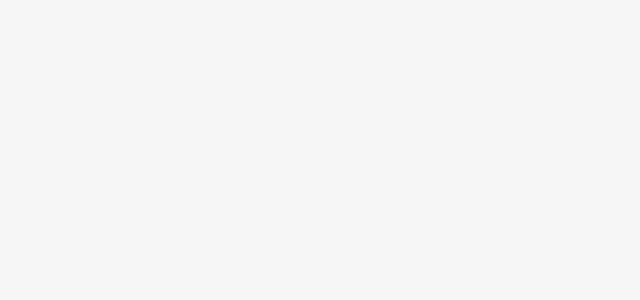
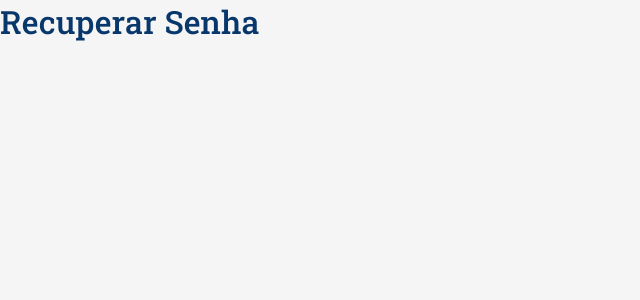
Before and after one commit to mychellt/easyfisco-web-app, a React (Create React App) app: page /recover-password in a window 1280 px wide. Shown: the top 300 px of the page, without its empty margins (0-640 px from the left). Built offline with nearby package versions, Linux system fonts and the light colour scheme.

Commit message:
News components: RecoverPassword and Sigup

```diff
--- a/src/pages/Login/index.tsx
+++ b/src/pages/Login/index.tsx
@@ -5,6 +5,7 @@ import {Container, Sigin} from './style';
 
 import Button from '../../components/Button';
 import Input from '../../components/Input';
+import RecoverPassword from '../RecoverPassword';
 
 const Login: React.FC = () => (
     <Container>
@@ -15,7 +16,7 @@ const Login: React.FC = () => (
                 <Input name="password" icon={FiLock} type="password" placeholder="Senha"/>
                 <Button type="submit">Entrar</Button>
 
-                <a href="">Esqueci minha senha</a>
+                <a href="RecoverPassword">Esqueci minha senha</a>
             </form>
 
             <a href="">
--- /dev/null
+++ b/src/pages/RecoverPassword/index.tsx
@@ -0,0 +1,7 @@
+import React, {InputHTMLAttributes} from 'react';
+
+const RecoverPassword: React.FC = () => (
+    <h1>Recuperar Senha</h1>
+);
+
+export default RecoverPassword;
--- /dev/null
+++ b/src/pages/RecoverPassword/styles.ts
@@ -0,0 +1 @@
+import styled from 'styled-components';
--- /dev/null
+++ b/src/pages/Sigup/index.tsx
@@ -0,0 +1,7 @@
+import React, {InputHTMLAttributes} from 'react';
+
+const Sigup: React.FC = () => (
+    <h1>Criar Conta</h1>
+);
+
+export default Sigup;
--- /dev/null
+++ b/src/pages/Sigup/styles.ts
@@ -0,0 +1 @@
+import styled from 'styled-components';
--- a/src/routes/index.tsx
+++ b/src/routes/index.tsx
@@ -4,12 +4,16 @@ import {Switch, Route} from 'react-router-dom';
 
 import Login from "../pages/Login";
 import Dashboard from "../pages/Dashboard";
+import RecoverPassword from "../pages/RecoverPassword";
+import Sigup from "../pages/Sigup";
 
 
 const Routes: React.FC = () => (
     <Switch>
         <Route path="/" exact component={Login} />
         <Route path="/dashboard" exact component={Dashboard} />
+        <Route path="/recover-password" exact component={RecoverPassword} />
+        <Route path="/sigup" exact component={Sigup} />
     </Switch>
 )
 
```
